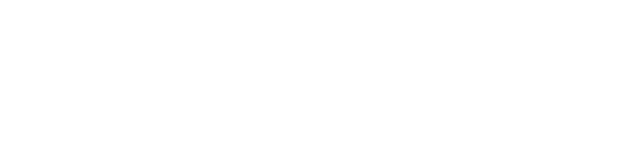
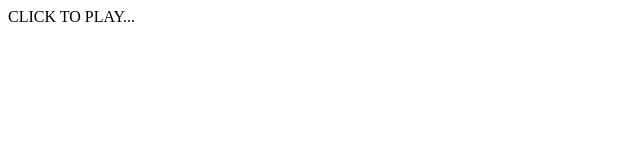
Before and after one commit to torahappy/Prophyan, a plain HTML site: page so-no-yonn/index.html in a window 1280 px wide. Shown: the whole page, without its empty margins (0-640 px from the left). Drawn offline with Linux system fonts and the light colour scheme.

Commit message:
add some texts to so-no-yonn

```diff
--- a/so-no-yonn/index.html
+++ b/so-no-yonn/index.html
@@ -4,6 +4,7 @@
     <title>aaa</title>
 </head>
 <body>
+    CLICK TO PLAY...
     <script src="Tone.js"></script>
     <script src="index.js"></script>
 </body>
```
